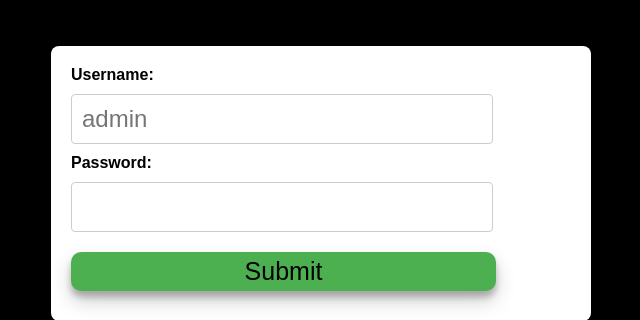
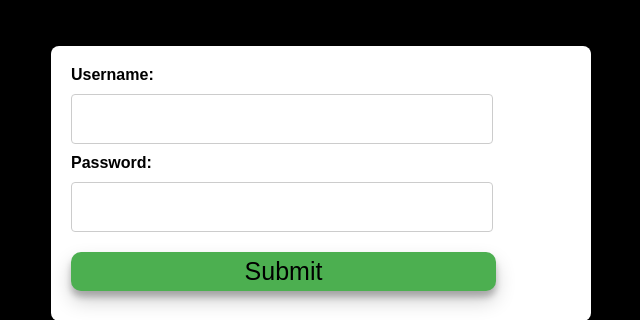
Before and after one commit to SkywardSyntax/HourLogger, a Flask app: a page that uses templates/volunteer.html in a window 1280 px wide. Shown: the part 204-524 px from the top of the page, without its empty margins (319-959 px from the left). Run offline with Flask 3, Linux system fonts and the light colour scheme.

Commit message:
Update volunteer.html

```diff
--- a/templates/volunteer.html
+++ b/templates/volunteer.html
@@ -71,7 +71,7 @@
     <div class="container">
         <form method="POST">
             <label for="username">Username:</label>
-            <input type="text" id="username" name="username" placeholder="admin">
+            <input type="text" id="username" name="username">
             <label for="password">Password:</label>
             <input type="password" id="password" name="password">
             <input type="submit" value="Submit">
```
